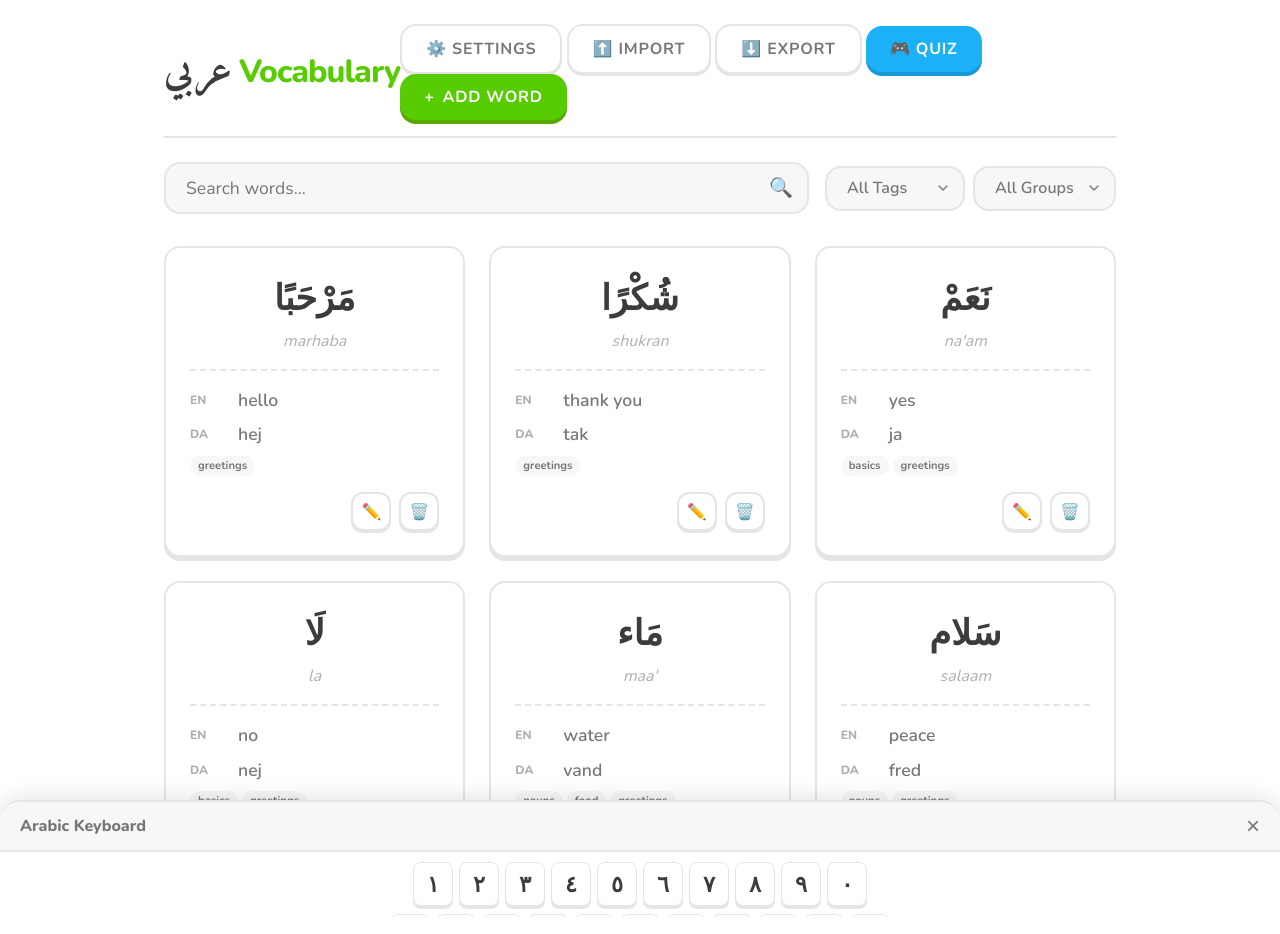
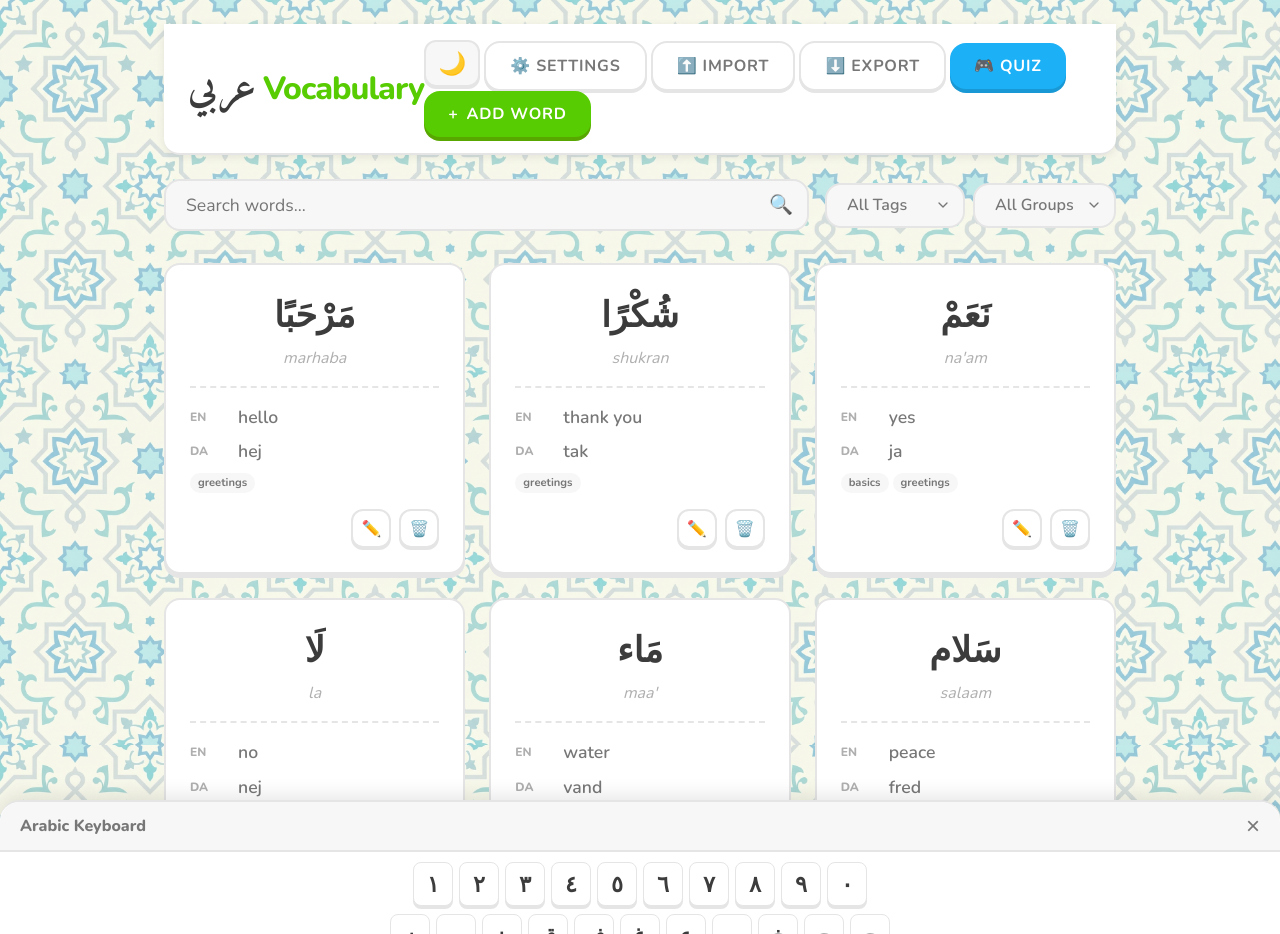
Before and after one commit to mikkelhappymates/arabic-vocabulary, a Flask app: page / in a window 1280 px wide. Run offline with Flask 3, Linux system fonts and the light colour scheme; data that the repository does not hold is empty.

Commit message:
v0.5.1 - Dark mode with Arabic pattern backgrounds, solid header

```diff
--- a/static/app.js
+++ b/static/app.js
@@ -823,6 +823,42 @@ function showResults() {
     document.getElementById('resultMessage').textContent = msg;
 }
 
+// --- Theme Toggle ---
+const themeToggle = document.getElementById('themeToggle');
+
+function initTheme() {
+    const savedTheme = localStorage.getItem('theme');
+    if (savedTheme) {
+        document.documentElement.setAttribute('data-theme', savedTheme);
+        updateThemeIcon(savedTheme);
+    } else if (window.matchMedia && window.matchMedia('(prefers-color-scheme: dark)').matches) {
+        document.documentElement.setAttribute('data-theme', 'dark');
+        updateThemeIcon('dark');
+    }
+}
+
+function updateThemeIcon(theme) {
+    if (themeToggle) {
+        themeToggle.textContent = theme === 'dark' ? '☀️' : '🌙';
+    }
+}
+
+function toggleTheme() {
+    const currentTheme = document.documentElement.getAttribute('data-theme');
+    const newTheme = currentTheme === 'dark' ? 'light' : 'dark';
+
+    document.documentElement.setAttribute('data-theme', newTheme);
+    localStorage.setItem('theme', newTheme);
+    updateThemeIcon(newTheme);
+}
+
+if (themeToggle) {
+    themeToggle.addEventListener('click', toggleTheme);
+}
+
+// Initialize theme on page load
+initTheme();
+
 // Initialize
 document.addEventListener('DOMContentLoaded', () => {
     fetchWords();
--- a/static/keyboard.css
+++ b/static/keyboard.css
@@ -116,3 +116,13 @@
     font-size: 1.6rem;
     color: var(--duo-blue-face);
 }
+
+/* Dark Mode for Keyboard */
+[data-theme="dark"] .key {
+    background-color: var(--bg-input);
+    color: var(--text-primary);
+}
+
+[data-theme="dark"] .key:active {
+    background-color: var(--duo-gray-side);
+}
--- a/static/style.css
+++ b/static/style.css
@@ -1,7 +1,7 @@
 /* Arabic Vocabulary App - Modern Design */
 
 :root {
-    /* Color Palette */
+    /* Color Palette - Light Mode */
     --duo-green-face: #58CC02;
     --duo-green-side: #58A700;
     --duo-blue-face: #1CB0F6;
@@ -13,6 +13,8 @@
 
     --bg-page: #FFFFFF;
     --bg-card: #FFFFFF;
+    --bg-input: #FFFFFF;
+    --bg-modal: #FFFFFF;
     --text-primary: #3C3C3C;
     --text-secondary: #777777;
     --text-light: #AFAFAF;
@@ -34,6 +36,22 @@
     --radius-xl: 20px;
 }
 
+/* Dark Mode */
+[data-theme="dark"] {
+    --duo-gray-face: #2D2D2D;
+    --duo-gray-side: #404040;
+
+    --bg-page: #1A1A1A;
+    --bg-card: #242424;
+    --bg-input: #2D2D2D;
+    --bg-modal: #242424;
+    --text-primary: #EEEEEE;
+    --text-secondary: #AAAAAA;
+    --text-light: #777777;
+
+    --border-color: #404040;
+}
+
 *, *::before, *::after {
     box-sizing: border-box;
     margin: 0;
@@ -43,9 +61,17 @@
 body {
     font-family: 'Nunito', sans-serif;
     background-color: var(--bg-page);
+    background-image: url('/static/bg-pattern-light.png');
+    background-repeat: repeat;
+    background-size: 300px;
     color: var(--text-primary);
     line-height: 1.5;
     min-height: 100vh;
+    transition: background-color 0.3s ease, color 0.3s ease;
+}
+
+[data-theme="dark"] body {
+    background-image: url('/static/bg-pattern-dark.png');
 }
 
 .arabic-text {
@@ -64,8 +90,12 @@ body {
 /* Header */
 .header {
     margin-bottom: var(--spacing-lg);
+    padding: var(--spacing-md) var(--spacing-lg);
     padding-bottom: var(--spacing-md);
     border-bottom: 2px solid var(--border-color);
+    background-color: var(--bg-card);
+    border-radius: 0 0 var(--radius-lg) var(--radius-lg);
+    box-shadow: 0 2px 8px rgba(0,0,0,0.08);
 }
 
 .header-content {
@@ -1146,3 +1176,82 @@ details[open] .grammar-toggle::before {
         grid-template-columns: 1fr;
     }
 }
+
+/* Theme Toggle Button */
+.theme-toggle {
+    font-size: 1.4rem;
+    padding: 8px 12px;
+    border-radius: var(--radius-md);
+    background: var(--duo-gray-face);
+    border: 2px solid var(--border-color);
+    cursor: pointer;
+    transition: all 0.2s ease;
+}
+
+.theme-toggle:hover {
+    background: var(--duo-gray-side);
+}
+
+/* Dark Mode Additional Overrides */
+[data-theme="dark"] .modal-content {
+    background-color: var(--bg-modal);
+}
+
+[data-theme="dark"] .form-input,
+[data-theme="dark"] .tag-select,
+[data-theme="dark"] .search-input {
+    background-color: var(--bg-input);
+    color: var(--text-primary);
+}
+
+[data-theme="dark"] .word-card {
+    background-color: var(--bg-card);
+}
+
+[data-theme="dark"] .btn-outline {
+    background-color: var(--bg-card);
+    color: var(--text-primary);
+}
+
+[data-theme="dark"] .quiz-option {
+    background-color: var(--bg-card);
+    color: var(--text-primary);
+}
+
+[data-theme="dark"] .grammar-section {
+    border-color: var(--border-color);
+}
+
+[data-theme="dark"] .grammar-toggle {
+    background: var(--duo-gray-face);
+    color: var(--text-secondary);
+}
+
+[data-theme="dark"] .grammar-grid {
+    background: var(--bg-input);
+}
+
+[data-theme="dark"] .language-checkboxes {
+    background: var(--bg-input);
+}
+
+[data-theme="dark"] .checkbox-label:hover {
+    background: var(--duo-gray-face);
+}
+
+[data-theme="dark"] .import-form input[type="file"] {
+    background: var(--bg-input);
+    color: var(--text-primary);
+}
+
+[data-theme="dark"] .quiz-feedback.correct {
+    background-color: #1e3a1e;
+    color: #58CC02;
+    border-color: #2d5a2d;
+}
+
+[data-theme="dark"] .quiz-feedback.wrong {
+    background-color: #3a1e1e;
+    color: #FF4B4B;
+    border-color: #5a2d2d;
+}
--- a/templates/index.html
+++ b/templates/index.html
@@ -20,6 +20,9 @@
                     <span class="logo-text">Vocabulary</span>
                 </h1>
                 <div class="header-actions">
+                    <button class="btn-icon-only theme-toggle" id="themeToggle" title="Toggle Dark Mode">
+                        🌙
+                    </button>
                     <button class="btn btn-outline" id="settingsBtn" title="Settings">
                         ⚙️ Settings
                     </button>
```
Also changed, not shown: static/bg-pattern-dark.png (added), static/bg-pattern-light.png (added), 1 other file.
